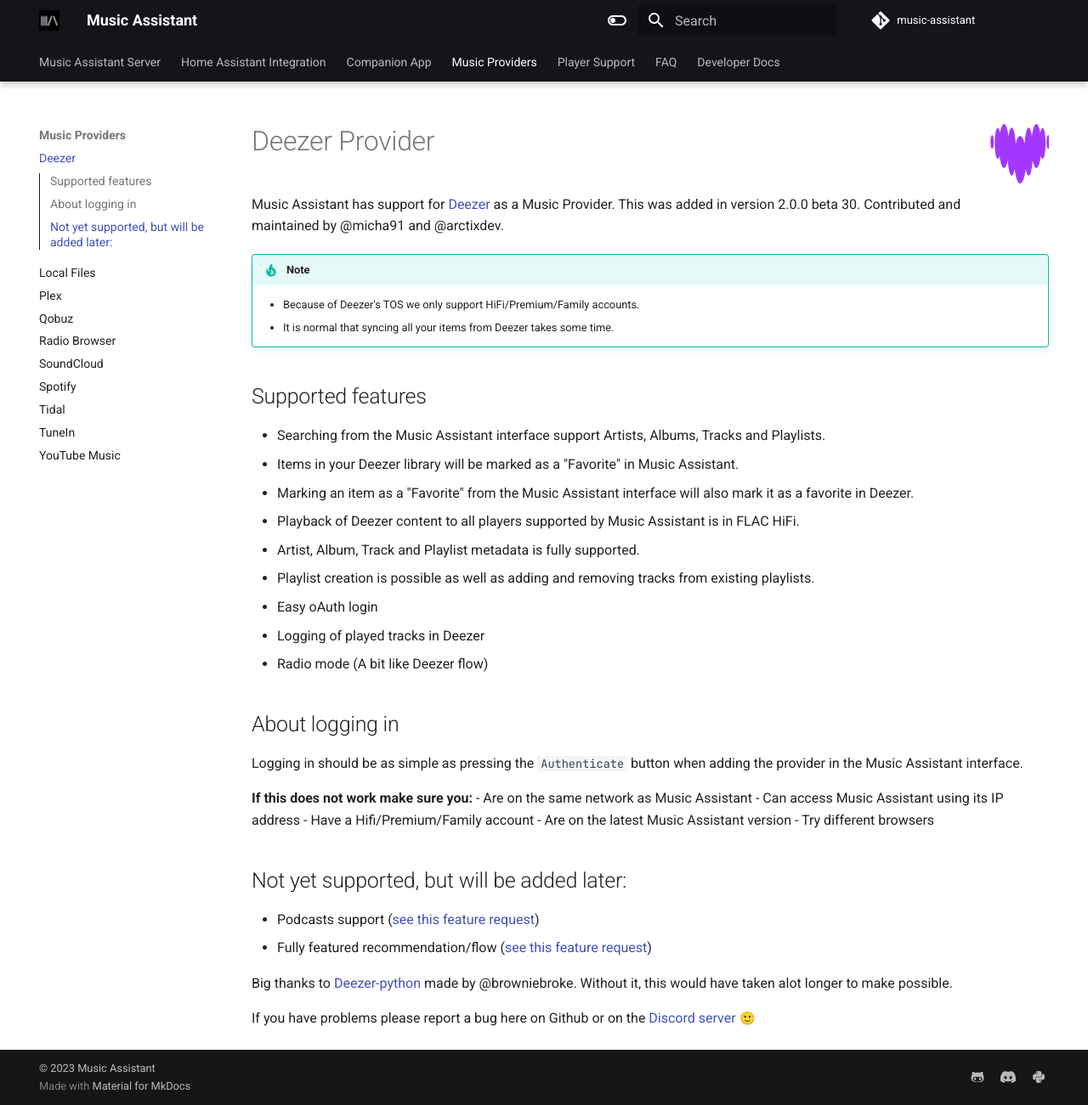
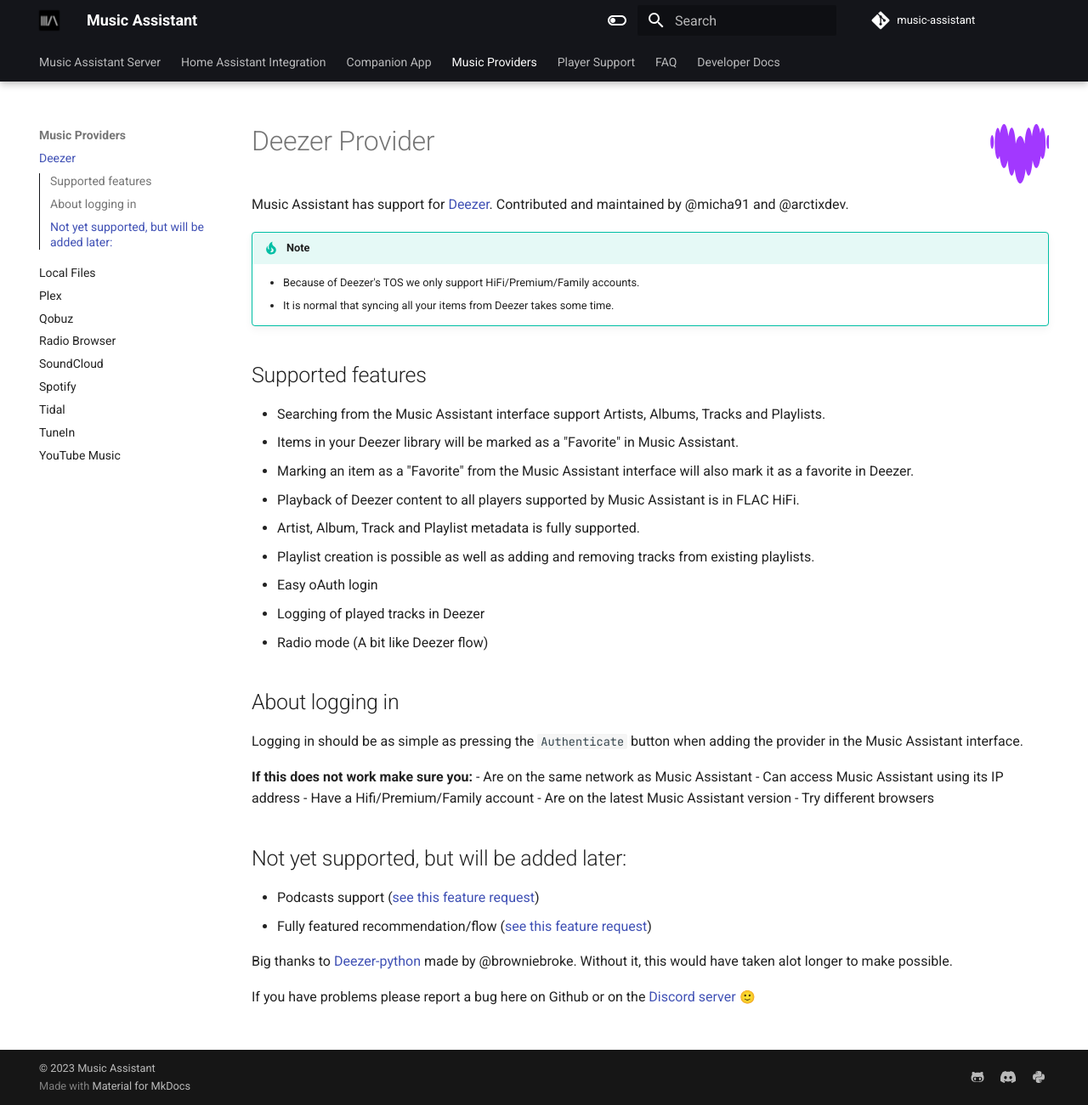
Before and after one commit to pwbriggs/music-assistant.github.io, an MkDocs documentation site: the page built from docs/music-providers/deezer.md, in a window 1280 px wide and 1301 px high. Shown: the whole window at 85% size. Built offline with MkDocs 1.6.1 and Material for MkDocs 9.7.7, drawn with Linux system fonts in a browser that asks for light colours; emoji names are drawn with the system emoji font.

Commit message:
Standardising opening sentence across providers

```diff
--- a/docs/music-providers/deezer.md
+++ b/docs/music-providers/deezer.md
@@ -1,6 +1,6 @@
 # Deezer Provider ![Preview image](../assets/icons/deezer-icon.svg){ width=70 align=right }
 
-Music Assistant has support for [Deezer](https://www.deezer.com/) as a Music Provider. This was added in version 2.0.0 beta 30. Contributed and maintained by @micha91 and @arctixdev.
+Music Assistant has support for [Deezer](https://www.deezer.com/). Contributed and maintained by @micha91 and @arctixdev.
 
 !!! tip "Note"
     - Because of Deezer's TOS we only support HiFi/Premium/Family accounts.
```
